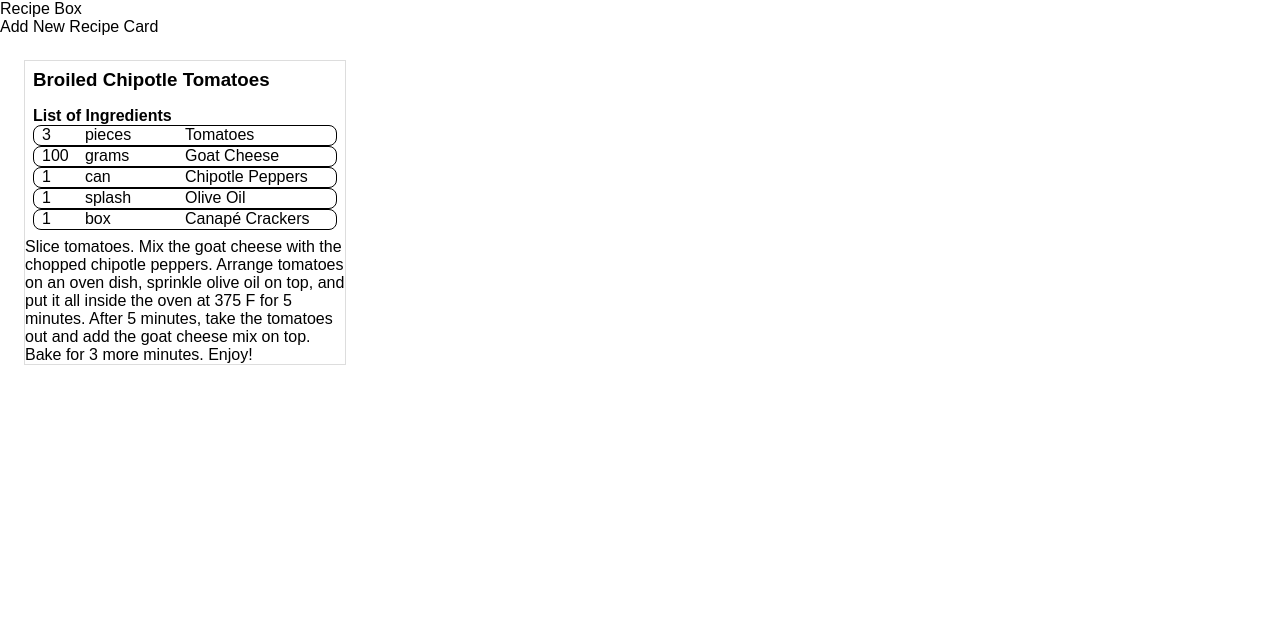
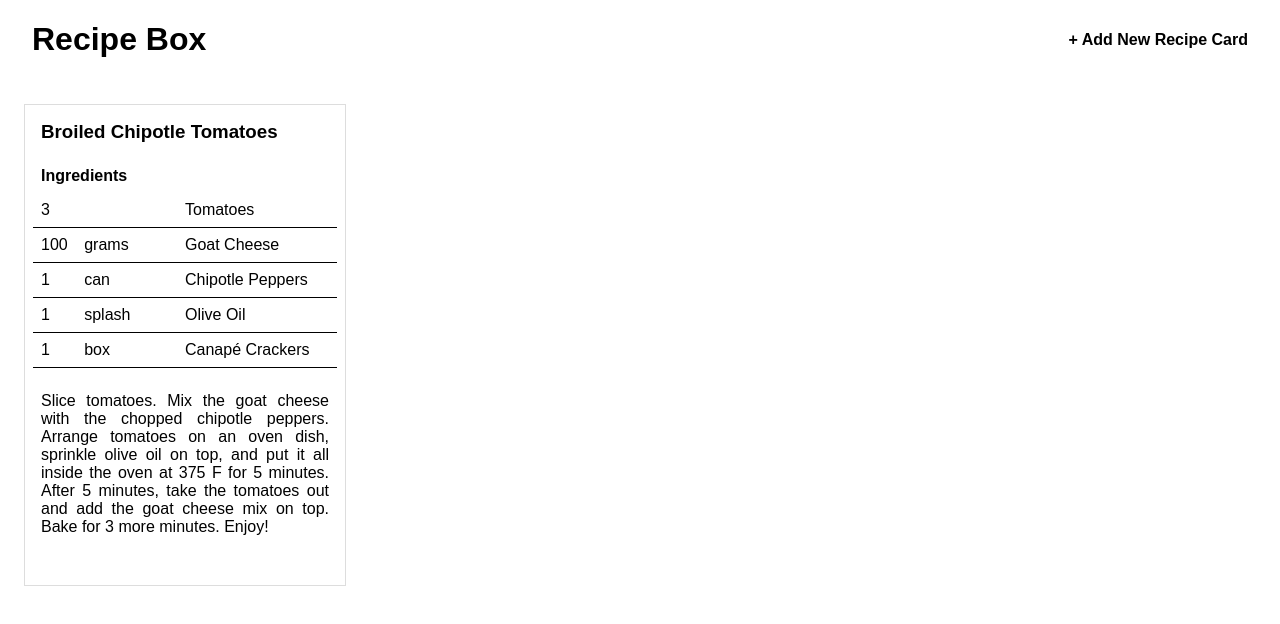
Before and after one commit to cgarate/recipe-box-react-ts, a React (Create React App) app: page / in a window 1280 px wide. Shown: the top 624 px of the page. Built offline with nearby package versions, Linux system fonts and the light colour scheme.

Commit message:
General Styling

```diff
--- a/src/common/BoxUIContainer.tsx
+++ b/src/common/BoxUIContainer.tsx
@@ -1,5 +1,5 @@
 import * as React from "react";
-import { borders, space, width } from 'styled-system';
+import { borders, space, textAlign, width } from 'styled-system';
 import styled from "../theme";
 import { StyledSystemProps } from '../theme/theme.types';
 
@@ -16,5 +16,6 @@ export const BoxUIContainer = styled(BoxComponent)`
   ${space}
   ${width}
   ${borders}
+  ${textAlign}
 `;
 BoxComponent.displayName = "BoxContainer";
--- a/src/components/Header.tsx
+++ b/src/components/Header.tsx
@@ -1,15 +1,19 @@
 import * as React from "react";
+
+import { FlexboxContainer } from "../common/FlexboxContainer";
+import { H1, H4 } from "../common/Hn";
+import { spacing } from "../styles/spacing/index";
 import LinkContainer from './Link';
 
 export const Header = () => {
   return (
-    <nav>
-      <div>Recipe Box</div>
+    <FlexboxContainer justifyContent="space-between" pl={spacing.four} pr={spacing.four} alignItems="center">
+      <H1>Recipe Box</H1>
       <div>
         <LinkContainer>
-          Add New Recipe Card
+          <H4>+ Add New Recipe Card</H4>
         </LinkContainer>
       </div>
-    </nav>
+    </FlexboxContainer>
   );
 };
--- a/src/components/IngredientList.tsx
+++ b/src/components/IngredientList.tsx
@@ -3,7 +3,6 @@ import { BoxUIContainer } from "../common/BoxUIContainer";
 import { FlexboxContainer } from "../common/FlexboxContainer";
 import { H4 } from "../common/Hn";
 import { IngredientType } from "../store/store.types";
-import { borderRadius } from "../styles/border-radius/index";
 import { spacing } from "../styles/spacing/index";
 import { Ingredient } from "./Ingredient";
 
@@ -14,18 +13,15 @@ interface Props {
 const IngredientList = ({ ingredients }: Props) => {
   return (
     <BoxUIContainer p={spacing.two}>
-      <H4 m="0">List of Ingredients</H4>
+      <H4 m="0" pb={spacing.two} pl={spacing.two}>Ingredients</H4>
       <FlexboxContainer flexDirection="column" justifyContent="flex-start">
         {ingredients.map((ingredient, index) => {
           return (
             <Ingredient
               key={`recipe-ingredient-${index}-${ingredient.name}`}
               ingredient={ingredient}
-              px={spacing.two}
-              pt={spacing.zer0}
-              pb="0.0625rem"
-              border="1px solid"
-              borderRadius={borderRadius.eight}
+              p={spacing.two}
+              borderBottom="1px solid"
               alignItems="flex-end"
               justifyContent="space-between"
             />
--- a/src/components/Instructions.tsx
+++ b/src/components/Instructions.tsx
@@ -1,5 +1,6 @@
 import * as React from "react";
 import { BoxUIContainer } from "../common/BoxUIContainer";
+import { spacing } from "../styles/spacing/index";
 
 interface Props {
   instructions: string;
@@ -8,7 +9,7 @@ interface Props {
 
 export const InstructionsComponent = ({ instructions, className }: Props) => {
   return (
-    <BoxUIContainer className={className ? className : ""}>
+    <BoxUIContainer p={spacing.three} textAlign="justify">
       {instructions}
     </BoxUIContainer>
   );
--- a/src/components/RecipeCard.tsx
+++ b/src/components/RecipeCard.tsx
@@ -30,7 +30,7 @@ const RecipeCardComponent: React.SFC<Props & StyledSystemProps> = ({
 }) => {
   return (
     <FlexboxElement className={className ? className : ""}>
-      <H3 p={spacing.two} m="0">{recipeData.title}</H3>
+      <H3 p={spacing.three} m="0">{recipeData.title}</H3>
       <IngredientList ingredients={recipeData.ingredients} />
       <InstructionsComponent instructions={recipeData.instructions} />
     </FlexboxElement>
--- a/src/components/recipes.tsx
+++ b/src/components/recipes.tsx
@@ -19,6 +19,7 @@ const Recipes = ({ recipeRecords }: Props) => {
           recipeData={recipe}
           border="1px solid #dddddd"
           width="20rem"
+          minHeight="30rem"
           ml="1rem"
           mt="1rem"
         />
--- a/src/store/recipeBox.reducers.tsx
+++ b/src/store/recipeBox.reducers.tsx
@@ -10,9 +10,9 @@ const createNewRecipe = (): RecipeType => {
   return {
     id: uID,
     ingredients: [],
-    instructions: "",
+    instructions: "Add Instructions",
     rating: null,
-    title: "",
+    title: "Add Title",
     visible: true,
   };
 };
@@ -21,7 +21,7 @@ const defaultState = [
   {
     id: "1",
     ingredients: [
-      {quantity: 3, unit: "pieces", name: "Tomatoes",},
+      {quantity: 3, unit: "", name: "Tomatoes",},
       {quantity: 100, unit: "grams", name: "Goat Cheese",},
       {quantity: 1, unit: "can", name: "Chipotle Peppers",},
       {quantity: 1, unit: "splash", name: "Olive Oil",},
```
